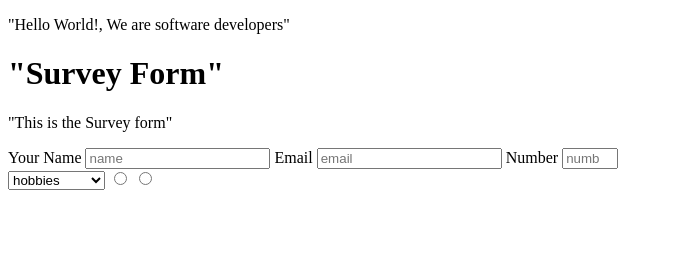
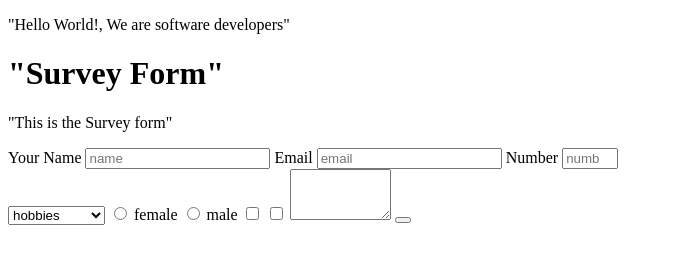
Before and after one commit to BakhtShah/Survey-proj, a plain HTML site: page index.html in a window 1280 px wide. Shown: the whole page, without its empty margins (0-673 px from the left). Drawn offline with Linux system fonts and the light colour scheme.

Commit message:
adding a submit button

```diff
--- a/index.html
+++ b/index.html
@@ -25,10 +25,14 @@
     <option value="bobbies">hobbies</option>
     <option value="achivements">achivements</option>
     </select>
-  <input type="radio" value="green">
-  <input type="radio" value="blue">
+    <input type="radio" name="gender" value="female"> female
+  <input type="radio" name="gender" value="male"> male
+    <input type="checkbox"name="language" value="English">
+    <input type="checkbox" name="language" value="French">
+    <textarea id="introduction"nasme="survey form" rows="3"cols="10"></textarea>
+    <button id="submit">
+  </form>
 
-</form>
 </body>
 
 
```
Lines whose indentation alone changed are shown as unchanged.
